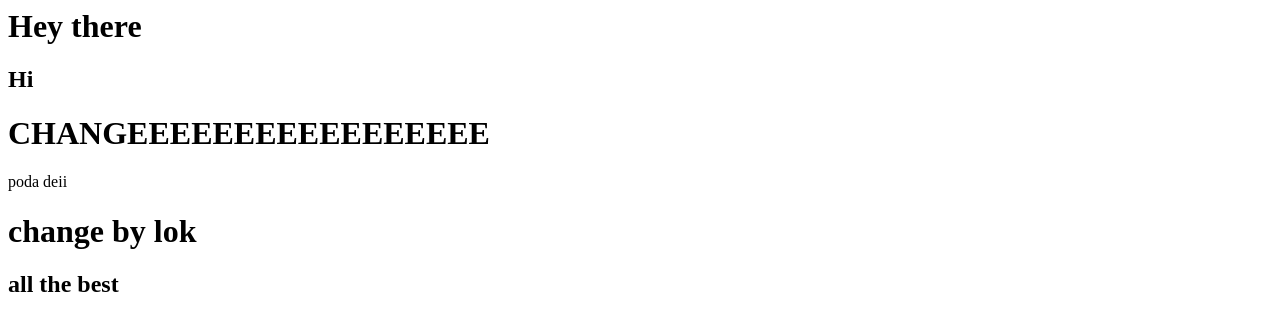
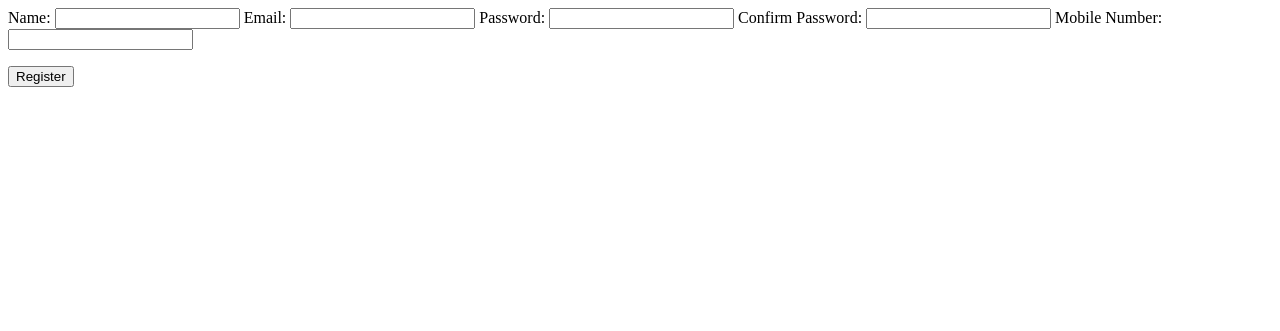
Before and after one commit to pooj180304/DCI-INTERN-FASHIONWEBSITE, a Django app: template templates/index.html in a window 1280 px wide. Shown: the top 331 px of the page. Run offline with Django 5.2, Linux system fonts and the light colour scheme; the template is opened without the code that fills it, so the values that code supplies are empty.

Commit message:
included register_user

```diff
--- a/templates/index.html
+++ b/templates/index.html
@@ -1,6 +1,25 @@
-<h1>Hey there</h1>
-<h2>Hi</h2>
-<H1>CHANGEEEEEEEEEEEEEEEEE</H1>
-<p>poda deii</p>
-<h1>change by lok</h1>
-<h2>all the best</h2>
+<!DOCTYPE html>
+<html lang="en">
+<head>
+    <meta charset="UTF-8">
+    <meta name="viewport" content="width=device-width, initial-scale=1.0">
+    <title>USER REGISTRATION</title>
+</head>
+<body>
+    <form method="post" action="{% url 'index' %}">
+        {% csrf_token %}
+        <label for="name">Name:</label>
+        <input type="text" id="name" name="name" required>
+        <label for="email">Email:</label>
+        <input type="email" id="email" name="email" required>
+        <label for="password">Password:</label>
+        <input type="password" id="password" name="password" required>
+        <label for="confirmPassword">Confirm Password:</label>
+        <input type="password" id="confirmPassword" name="confirmPassword" required>
+        <label for="mobilenumber">Mobile Number:</label>
+        <input type="tel" id="mobilenumber" name="mobilenumber" required>
+        <p style="color: red;">{{ er_msg }}</p>
+        <button type="submit">Register</button>
+    </form>
+</body>
+</html>
```
Also changed, not shown: fashionapp/views.py (+15 -2 lines).
